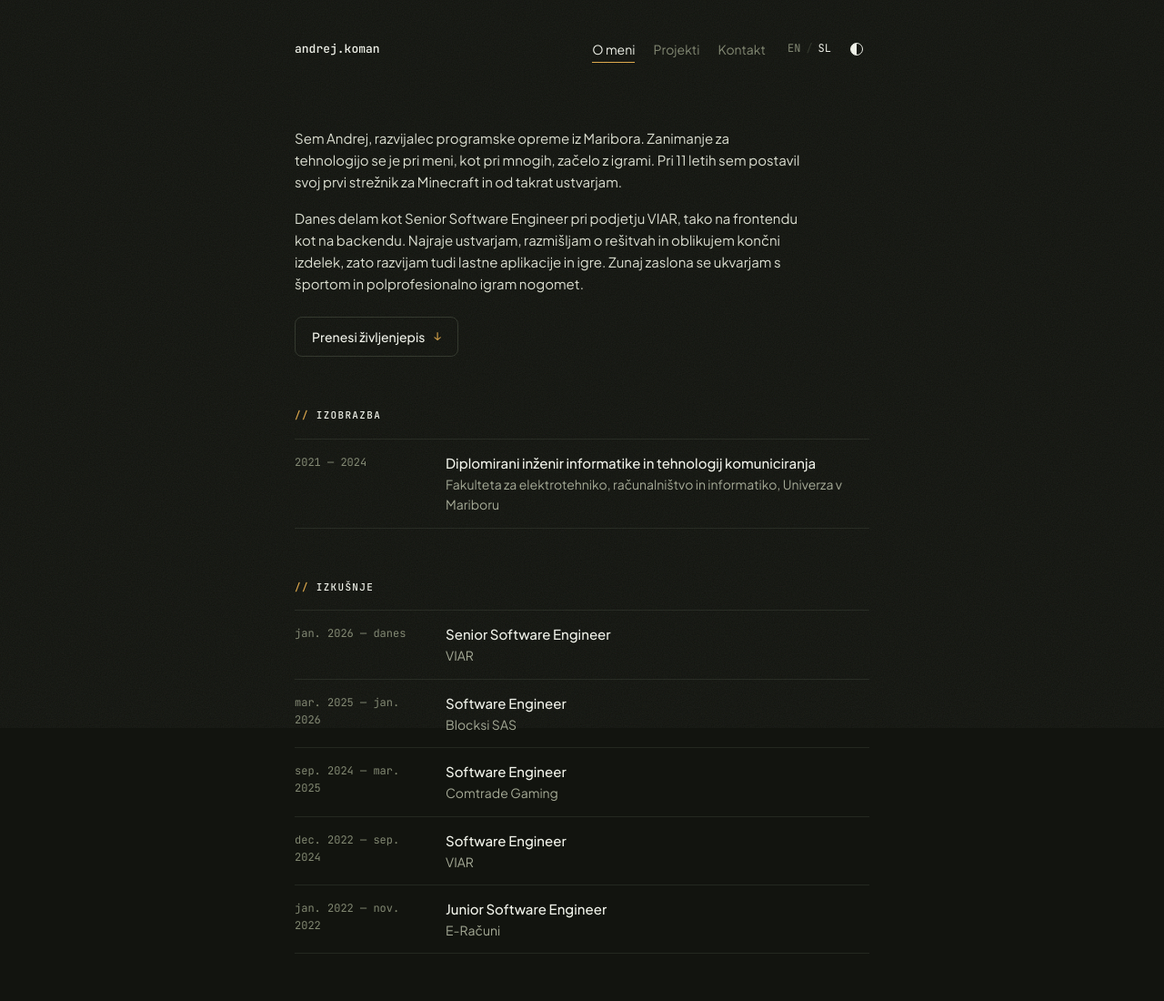
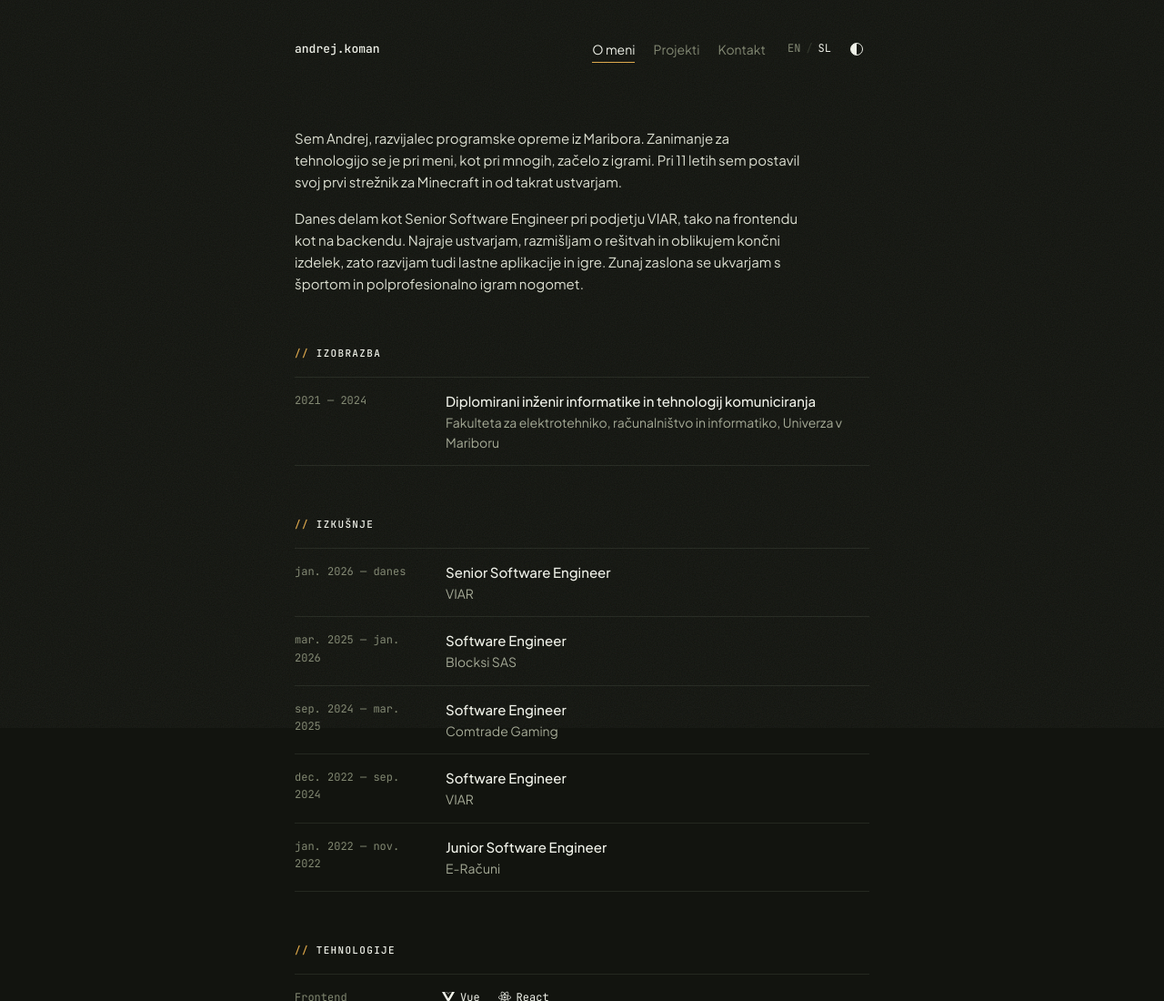
Before and after one commit to andrej-koman/portfolio, an Astro site: page /sl in a window 1280 px wide. Shown: the top 1100 px of the page at 91% size. Built offline with nearby package versions, Linux system fonts and the light colour scheme; Astro itself is replaced by a stand-in of ours.

Commit message:
fix: remove cv

```diff
--- a/src/components/pages/About.astro
+++ b/src/components/pages/About.astro
@@ -29,7 +29,6 @@ const timeline = [
     <div data-anim class="stack-16">
       <p style="margin:0;max-width:560px;text-wrap:pretty">{tr.aboutP1}</p>
       <p style="margin:0;max-width:560px;text-wrap:pretty">{tr.aboutP2}</p>
-      <a href="/cv.pdf" download class="btn-outline">{tr.cv}<span style="font-family:var(--mono);font-size:12px;color:var(--accent)">↓</span></a>
     </div>
     {timeline.map(block => (
       <div data-anim class="stack-16">
--- a/src/data/i18n.ts
+++ b/src/data/i18n.ts
@@ -21,7 +21,7 @@ export const T = {
     tests: [["I really enjoyed working with Andrej and will genuinely miss having him as a teammate. He brought a great vibe to our part of the office and was always fun to be around, while also being very sharp and thoughtful about his work.\n\nFrom the moment he joined, he needed very little assistance and took initiative naturally. He integrated into our workflow incredibly fast and quickly became a very valuable part of the team.\n\nHe has a calm way of approaching problems and rarely settled for ‘good enough.’ He never backed down from a challenging task and always pushed to find the right solution. He often went beyond his own tickets and fixed things just because he knew they needed fixing.\n\nHe is easy to work with and great to collaborate with. He is open minded, listens to feedback, and is always up for discussions around implementation details. He constantly looked for ways to improve both his own workflow and the team’s, shared those ideas openly, and went out of his way to help newer teammates with tricky problems.\n\nI also really liked his design sense. He regularly brought his own design ideas into features, and they always looked great. Working with him pushed me to aim higher when it comes to design and code quality.\n\nAny team would be lucky to have him.", 'Luka Mlinarič Fekonja', 'Software Engineer, Blocksi']],
     contactTitle: 'Contact',
     contactSub: 'Open to collaborations, freelance work and full-time roles. Send me an email or use the form below.',
-    more: 'More…', less: 'Less', copy: 'copy', copied: 'copied', cv: 'Download CV', emailLabel: 'Email', or: 'or', formLabel: 'Send a message',
+    more: 'More…', less: 'Less', copy: 'copy', copied: 'copied', emailLabel: 'Email', or: 'or', formLabel: 'Send a message',
     formName: 'Name', formEmail: 'Email', formMsg: 'Message', formSend: 'Send message', formSent: 'Thanks, your email app should open now.',
     location: 'Maribor, Slovenia', theme: 'Toggle theme', available: 'available for work',
   },
@@ -45,7 +45,7 @@ export const T = {
     tests: [["I really enjoyed working with Andrej and will genuinely miss having him as a teammate. He brought a great vibe to our part of the office and was always fun to be around, while also being very sharp and thoughtful about his work.\n\nFrom the moment he joined, he needed very little assistance and took initiative naturally. He integrated into our workflow incredibly fast and quickly became a very valuable part of the team.\n\nHe has a calm way of approaching problems and rarely settled for ‘good enough.’ He never backed down from a challenging task and always pushed to find the right solution. He often went beyond his own tickets and fixed things just because he knew they needed fixing.\n\nHe is easy to work with and great to collaborate with. He is open minded, listens to feedback, and is always up for discussions around implementation details. He constantly looked for ways to improve both his own workflow and the team’s, shared those ideas openly, and went out of his way to help newer teammates with tricky problems.\n\nI also really liked his design sense. He regularly brought his own design ideas into features, and they always looked great. Working with him pushed me to aim higher when it comes to design and code quality.\n\nAny team would be lucky to have him.", 'Luka Mlinarič Fekonja', 'Software Engineer, Blocksi']],
     contactTitle: 'Kontakt',
     contactSub: 'Odprt za sodelovanja, samostojne projekte in redno zaposlitev. Pišite mi po e-pošti ali uporabite obrazec spodaj.',
-    more: 'Več…', less: 'Manj', copy: 'kopiraj', copied: 'kopirano', cv: 'Prenesi življenjepis', emailLabel: 'E-pošta', or: 'ali', formLabel: 'Pošljite sporočilo',
+    more: 'Več…', less: 'Manj', copy: 'kopiraj', copied: 'kopirano', emailLabel: 'E-pošta', or: 'ali', formLabel: 'Pošljite sporočilo',
     formName: 'Ime', formEmail: 'E-pošta', formMsg: 'Sporočilo', formSend: 'Pošlji sporočilo', formSent: 'Hvala, odpreti bi se moral vaš e-poštni program.',
     location: 'Maribor, Slovenija', theme: 'Preklopi temo', available: 'na voljo za delo',
   },
```
